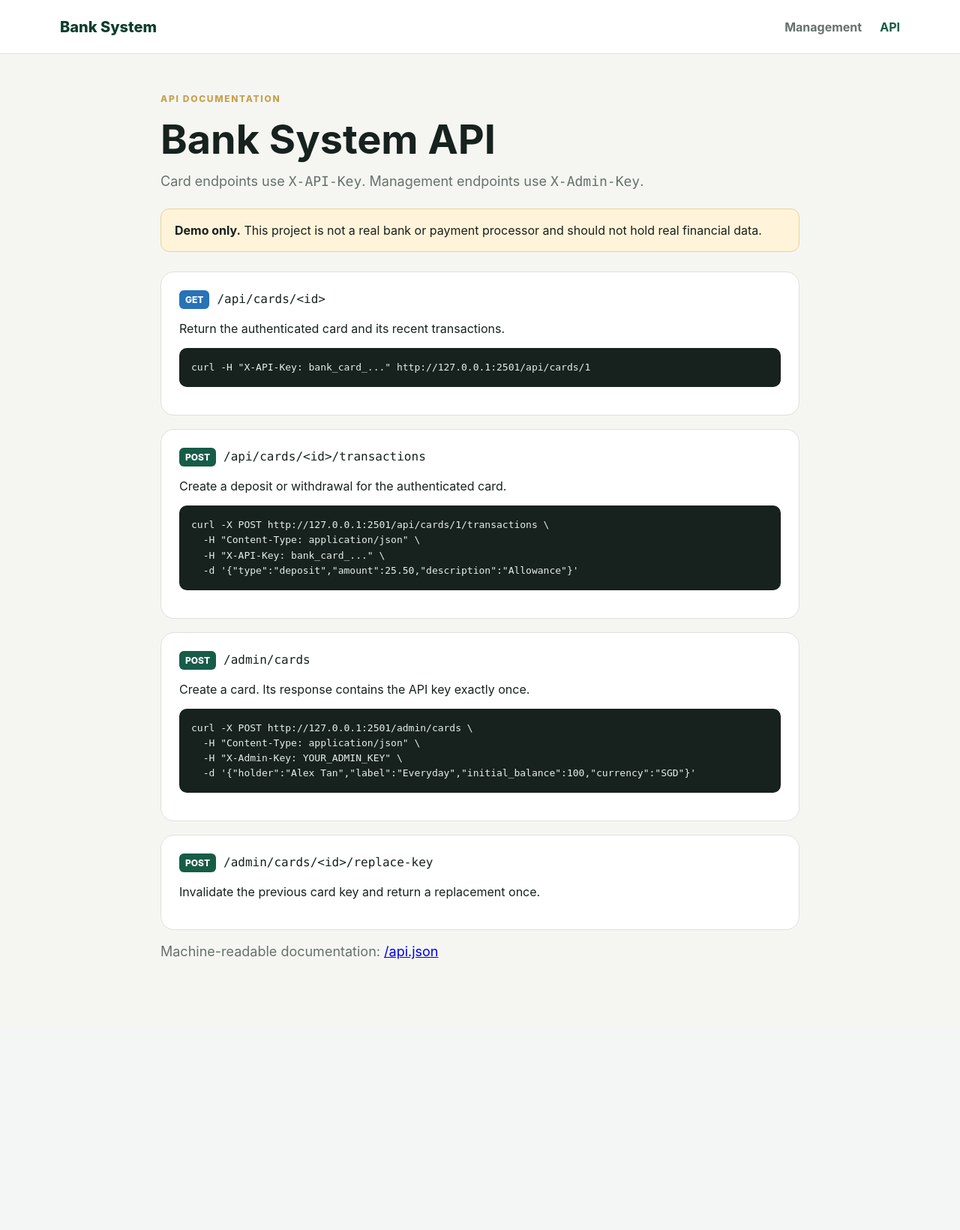
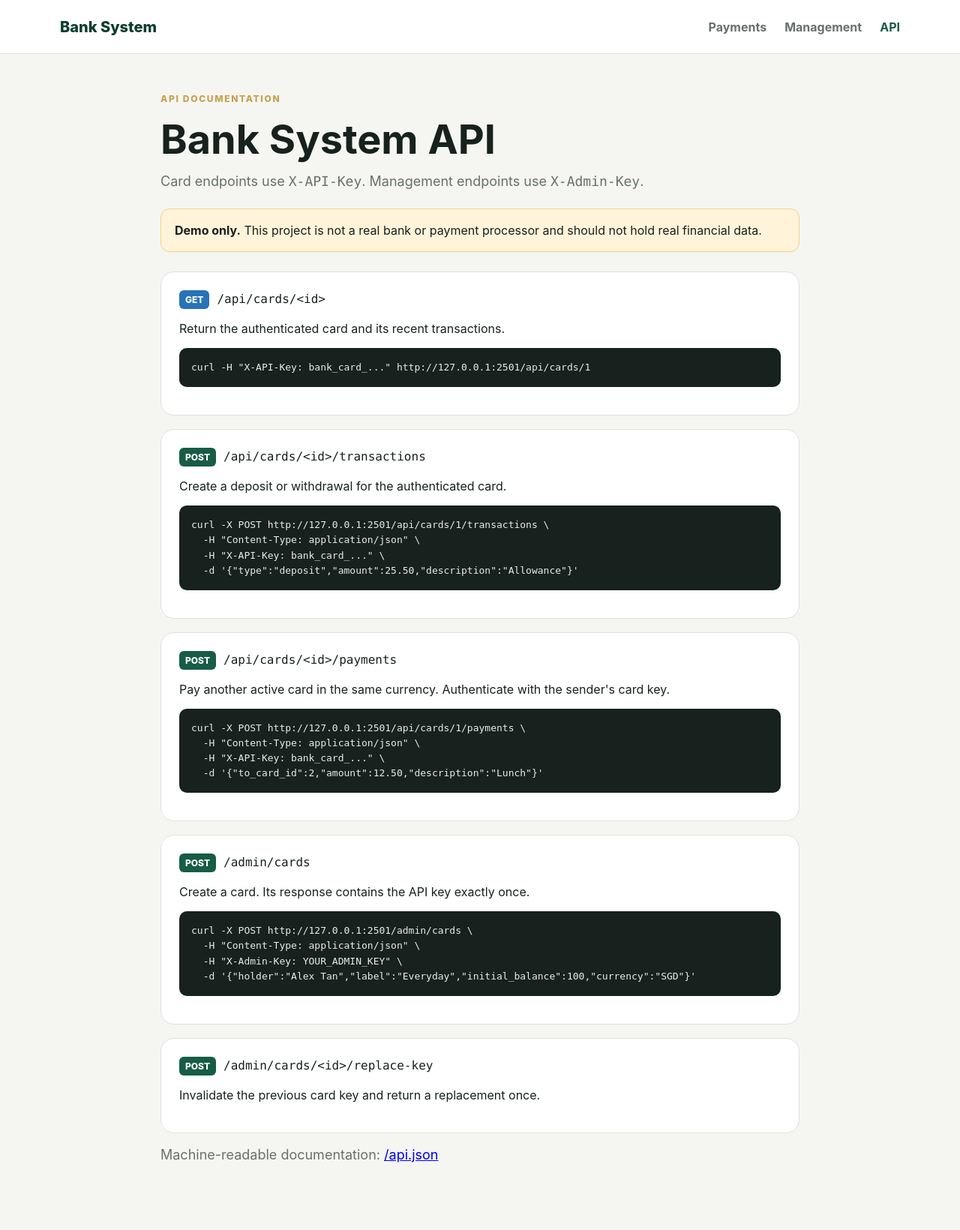
Before and after one commit to zimoliu-vt/bank-system, a Flask app: page /api in a window 1280 px wide. Shown: the whole page at 75% size. Before the commit the page ends 1279 px from the top, so only its background shows below. Run offline with Flask 3, Linux system fonts and the light colour scheme.

Commit message:
Add secure card-to-card payments

```diff
--- a/app.py
+++ b/app.py
@@ -6,7 +6,7 @@ from pathlib import Path
 from flask import Flask, jsonify, render_template, request
 
 from bank import (BankError, create_card, get_card, get_logs, list_cards,
-                  make_transaction, replace_card_key, set_card_status,
+                  make_payment, make_transaction, replace_card_key, set_card_status,
                   verify_card_key)
 
 
@@ -73,6 +73,11 @@ def management():
     return render_template("management.html")
 
 
+@app.get("/payments")
+def payments():
+    return render_template("payments.html")
+
+
 @app.get("/api")
 def api_documentation():
     return render_template("api.html")
@@ -88,6 +93,7 @@ def api_documentation_json():
             {"method": "GET", "path": "/api/health", "auth": "none"},
             {"method": "GET", "path": "/api/cards/<id>", "auth": "card API key"},
             {"method": "POST", "path": "/api/cards/<id>/transactions", "auth": "card API key"},
+            {"method": "POST", "path": "/api/cards/<id>/payments", "auth": "sender card API key"},
             {"method": "GET", "path": "/admin/cards", "auth": "admin key"},
             {"method": "POST", "path": "/admin/cards", "auth": "admin key"},
             {"method": "POST", "path": "/admin/cards/<id>/replace-key", "auth": "admin key"},
@@ -114,6 +120,14 @@ def transact(card_id):
     data = json_body()
     transaction = make_transaction(card_id, data.get("type"), data.get("amount"), data.get("description", ""))
     return jsonify({"status": "success", **transaction}), 201
+
+
+@app.post("/api/cards/<int:card_id>/payments")
+@card_key_required
+def pay(card_id):
+    data = json_body()
+    payment = make_payment(card_id, data.get("to_card_id"), data.get("amount"), data.get("description", ""))
+    return jsonify({"status": "success", **payment}), 201
 
 
 @app.get("/admin/cards")
@@ -150,4 +164,4 @@ def admin_logs():
 
 
 if __name__ == "__main__":
-    app.run(host="127.0.0.1", port=2501, debug=False)
+    app.run(host="0.0.0.0", port=2501, debug=False)
--- /dev/null
+++ b/static/payments.js
@@ -0,0 +1,2 @@
+const form=document.querySelector("#payment-form"),result=document.querySelector("#payment-result");
+form.addEventListener("submit",async event=>{event.preventDefault();const data=Object.fromEntries(new FormData(form));const key=data.api_key,from=data.from_card_id;delete data.api_key;data.to_card_id=Number(data.to_card_id);result.textContent="Sending…";result.className="notice";try{const response=await fetch(`/api/cards/${from}/payments`,{method:"POST",headers:{"Content-Type":"application/json","X-API-Key":key},body:JSON.stringify(data)});const body=await response.json().catch(()=>({error:"Invalid server response"}));if(!response.ok)throw new Error(body.error||`Payment failed (${response.status})`);result.textContent=`Payment sent. Transfer ${body.payment.transfer_id}. New balance: ${body.card.currency} ${body.card.balance}.`;form.reset()}catch(error){result.textContent=error.message;result.className="notice error"}});
--- a/static/style.css
+++ b/static/style.css
@@ -48,6 +48,9 @@ dialog { width:min(570px,calc(100% - 32px)); border:0; border-radius:18px; paddi
 dialog::backdrop { background:#10261f99; }
 dialog code { display:block; padding:16px; background:#edf0ed; border-radius:10px; overflow-wrap:anywhere; margin:18px 0; }
 .docs { max-width:900px; }
+.payment-page { max-width:760px; }
+.lead { color:var(--muted); font-size:18px; line-height:1.6; }
+.payment-form { margin-top:28px; }
 .docs>p { font-size:18px; }
 .warning { padding:18px; background:#fff3d9; border:1px solid #ecd292; border-radius:12px; margin:26px 0; }
 .endpoint { margin:18px 0; }
--- a/templates/api.html
+++ b/templates/api.html
@@ -1,12 +1,16 @@
 <!doctype html>
 <html lang="en"><head><meta charset="utf-8"><meta name="viewport" content="width=device-width,initial-scale=1"><title>API · Bank System</title><link rel="stylesheet" href="{{ url_for('static', filename='style.css') }}"></head>
-<body><header class="nav"><a class="brand" href="/">Bank System</a><nav><a href="/management">Management</a><a class="active" href="/api">API</a></nav></header>
+<body><header class="nav"><a class="brand" href="/">Bank System</a><nav><a href="/payments">Payments</a><a href="/management">Management</a><a class="active" href="/api">API</a></nav></header>
 <main class="page docs"><span class="eyebrow">API DOCUMENTATION</span><h1>Bank System API</h1><p>Card endpoints use <code>X-API-Key</code>. Management endpoints use <code>X-Admin-Key</code>.</p><div class="warning"><strong>Demo only.</strong> This project is not a real bank or payment processor and should not hold real financial data.</div>
 <section class="endpoint"><span class="method get">GET</span><code>/api/cards/&lt;id&gt;</code><p>Return the authenticated card and its recent transactions.</p><pre>curl -H "X-API-Key: bank_card_..." http://127.0.0.1:2501/api/cards/1</pre></section>
 <section class="endpoint"><span class="method post">POST</span><code>/api/cards/&lt;id&gt;/transactions</code><p>Create a deposit or withdrawal for the authenticated card.</p><pre>curl -X POST http://127.0.0.1:2501/api/cards/1/transactions \
   -H "Content-Type: application/json" \
   -H "X-API-Key: bank_card_..." \
   -d '{"type":"deposit","amount":25.50,"description":"Allowance"}'</pre></section>
+<section class="endpoint"><span class="method post">POST</span><code>/api/cards/&lt;id&gt;/payments</code><p>Pay another active card in the same currency. Authenticate with the sender's card key.</p><pre>curl -X POST http://127.0.0.1:2501/api/cards/1/payments \
+  -H "Content-Type: application/json" \
+  -H "X-API-Key: bank_card_..." \
+  -d '{"to_card_id":2,"amount":12.50,"description":"Lunch"}'</pre></section>
 <section class="endpoint"><span class="method post">POST</span><code>/admin/cards</code><p>Create a card. Its response contains the API key exactly once.</p><pre>curl -X POST http://127.0.0.1:2501/admin/cards \
   -H "Content-Type: application/json" \
   -H "X-Admin-Key: YOUR_ADMIN_KEY" \
--- a/templates/index.html
+++ b/templates/index.html
@@ -1,5 +1,5 @@
 <!doctype html>
 <html lang="en"><head><meta charset="utf-8"><meta name="viewport" content="width=device-width,initial-scale=1"><title>Bank System</title><link rel="stylesheet" href="{{ url_for('static', filename='style.css') }}"></head>
-<body><header class="nav"><a class="brand" href="/">Bank System</a><nav><a href="/management">Management</a><a href="/api">API</a></nav></header>
-<main class="hero-shell"><section class="hero"><span class="eyebrow">LOCAL DEMO BANK</span><h1>Simple banking with keys that stay private.</h1><p>Each card receives its own API key. A key can access only its matching card, and the server stores a salted hash—not the original secret.</p><div class="actions"><a class="button primary" href="/management">Manage cards</a><a class="button" href="/api">Read API docs</a></div></section>
+<body><header class="nav"><a class="brand" href="/">Bank System</a><nav><a href="/payments">Payments</a><a href="/management">Management</a><a href="/api">API</a></nav></header>
+<main class="hero-shell"><section class="hero"><span class="eyebrow">LOCAL DEMO BANK</span><h1>Simple banking with keys that stay private.</h1><p>Each card receives its own API key. A key can access only its matching card, and the server stores a salted hash—not the original secret.</p><div class="actions"><a class="button primary" href="/payments">Make a payment</a><a class="button" href="/management">Manage cards</a></div></section>
 <section class="security-grid"><article><strong>One key per card</strong><span>Compromising one key does not expose every card.</span></article><article><strong>Shown only once</strong><span>Save new keys when they are created or replaced.</span></article><article><strong>Hashed at rest</strong><span>Raw card keys are never written to the database.</span></article></section></main></body></html>
--- a/templates/management.html
+++ b/templates/management.html
@@ -1,6 +1,6 @@
 <!doctype html>
 <html lang="en"><head><meta charset="utf-8"><meta name="viewport" content="width=device-width,initial-scale=1"><title>Management · Bank System</title><link rel="stylesheet" href="{{ url_for('static', filename='style.css') }}"></head>
-<body><header class="nav"><a class="brand" href="/">Bank System</a><nav><a class="active" href="/management">Management</a><a href="/api">API</a></nav></header>
+<body><header class="nav"><a class="brand" href="/">Bank System</a><nav><a href="/payments">Payments</a><a class="active" href="/management">Management</a><a href="/api">API</a></nav></header>
 <main class="page"><div class="page-heading"><span class="eyebrow">ADMIN AREA</span><h1>Cards</h1><p>Create cards and manage their access keys.</p></div>
 <section class="panel admin-key-panel"><label for="admin-key">Admin key</label><div class="inline"><input id="admin-key" type="password" autocomplete="off" placeholder="Value from BANK_ADMIN_KEY"><button id="connect" class="button primary">Connect</button></div><small>The key stays in this browser tab and is sent only in the X-Admin-Key header.</small></section>
 <div id="notice" class="notice hidden"></div><section class="two-column"><form id="create-form" class="panel"><h2>Add a card</h2><label>Card holder<input name="holder" required maxlength="100" placeholder="Alex Tan"></label><label>Card label<input name="label" maxlength="80" placeholder="Everyday card"></label><div class="form-row"><label>Initial balance<input name="initial_balance" type="number" min="0" step="0.01" value="0"></label><label>Currency<select name="currency"><option>SGD</option><option>USD</option><option>EUR</option><option>GBP</option></select></label></div><button class="button primary" type="submit">Create card</button></form>
--- /dev/null
+++ b/templates/payments.html
@@ -0,0 +1,5 @@
+<!doctype html>
+<html lang="en"><head><meta charset="utf-8"><meta name="viewport" content="width=device-width,initial-scale=1"><title>Payments · Bank System</title><link rel="stylesheet" href="{{ url_for('static', filename='style.css') }}"></head>
+<body><header class="nav"><a class="brand" href="/">Bank System</a><nav><a class="active" href="/payments">Payments</a><a href="/management">Management</a><a href="/api">API</a></nav></header>
+<main class="page payment-page"><span class="eyebrow">SECURE TRANSFER</span><h1>Send a payment</h1><p class="lead">Use the sender card's API key. The key is used for this request only and is not saved in the browser.</p>
+<form id="payment-form" class="panel payment-form"><div class="form-row"><label>From card ID<input name="from_card_id" type="number" min="1" required placeholder="1"></label><label>To card ID<input name="to_card_id" type="number" min="1" required placeholder="2"></label></div><label>Sender API key<input name="api_key" type="password" autocomplete="off" required placeholder="bank_card_..."></label><div class="form-row"><label>Amount<input name="amount" type="number" min="0.01" step="0.01" required placeholder="25.00"></label><label>Description<input name="description" maxlength="160" placeholder="Lunch"></label></div><button class="button primary" type="submit">Send payment</button></form><div id="payment-result" class="notice hidden"></div></main><script src="{{ url_for('static', filename='payments.js') }}"></script></body></html>
```
Also changed, not shown: bank.py (+35 -0 lines), README.md.
